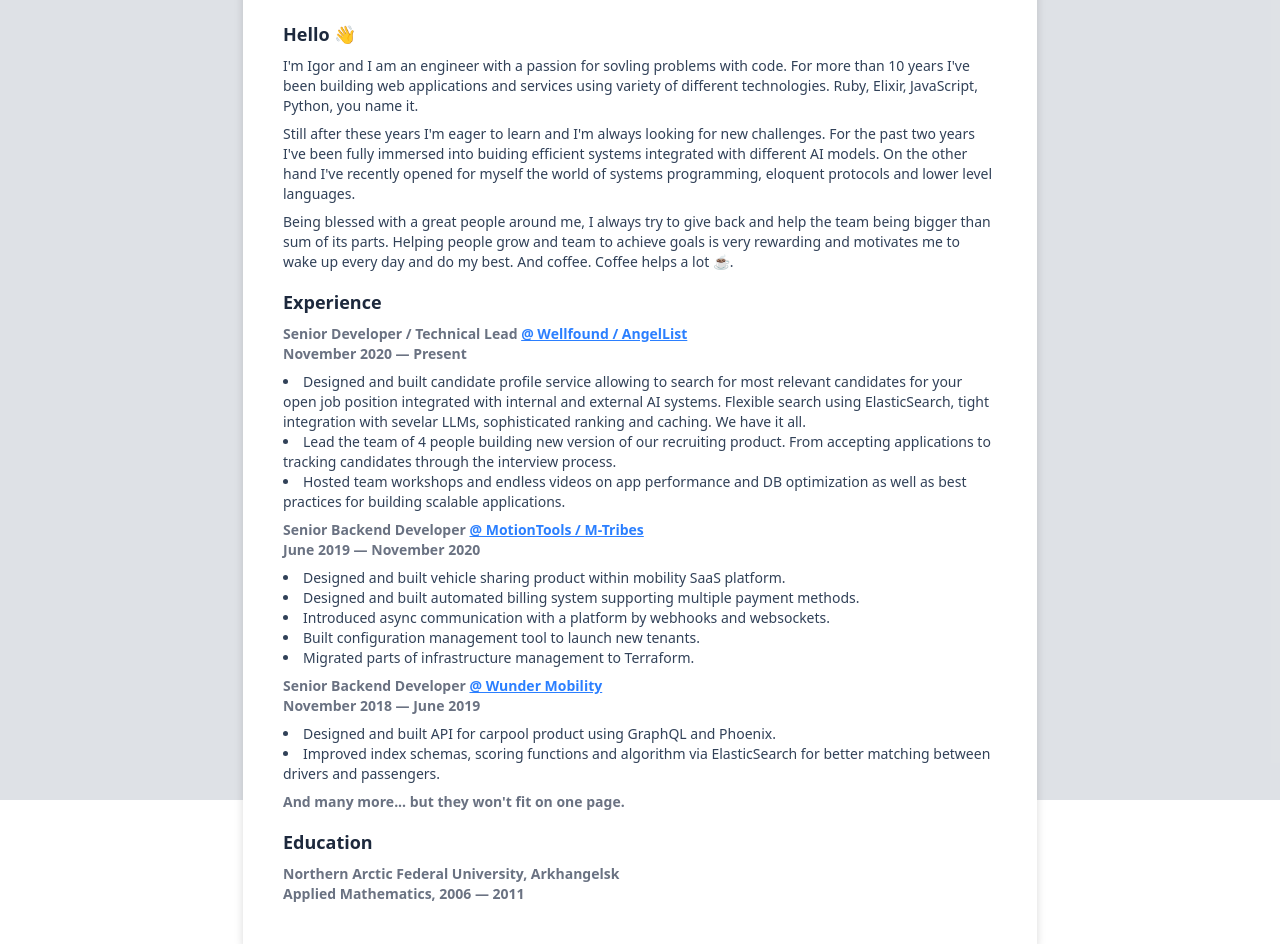
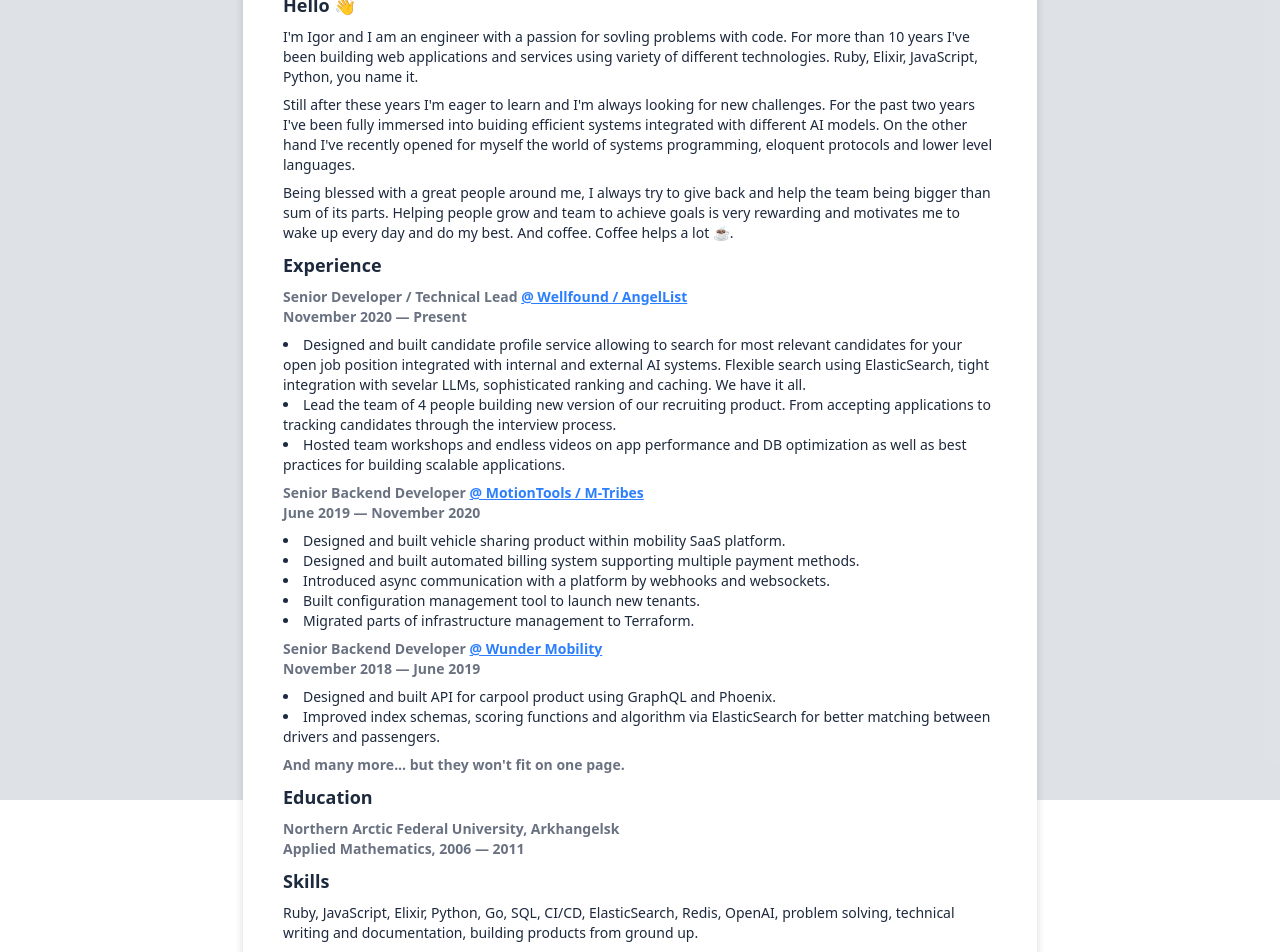
Before and after one commit to igor-ladkin/resume, a React (Vite) app: page / in a window 1280 px wide. Shown: the top 952 px of the page. Built offline with nearby package versions, Linux system fonts and the light colour scheme.

Commit message:
Add skills

```diff
--- a/src/App.tsx
+++ b/src/App.tsx
@@ -1,23 +1,25 @@
 import Contacts from "./components/Contacts";
 import Education from "./components/Education";
 import Experience from "./components/Experience";
+import Skills from "./components/Skills";
 import Summary from "./components/Summary";
 
 function App() {
   return (
     <div className="bg-gray-300/70 flex flex-col justify-center items-center w-[100vw] h-[100vh] print:bg-white print:p-0 print:w-[794px] print:h-[1123px] print:shadow-none">
-      <div className="flex flex-col gap-6 w-[794px] h-[1123px] drop-shadow-lg bg-white print:shadow-none p-10">
+      <div className="flex flex-col gap-3 w-[794px] h-[1123px] drop-shadow-lg bg-white print:shadow-none p-10 text-slate-800">
         <header className="flex flex-row justify-between">
-          <h1 className="text-5xl font-bold text-slate-800">
+          <h1 className="text-5xl font-bold">
             Igor <br />
             Ladkin
           </h1>
           <Contacts />
         </header>
-        <main className="flex flex-col gap-4 text-sm font-light text-slate-700">
+        <main className="flex flex-col gap-2 text-sm font-light">
           <Summary />
           <Experience />
           <Education />
+          <Skills />
         </main>
       </div>
     </div>
--- a/src/components/Contacts.tsx
+++ b/src/components/Contacts.tsx
@@ -1,6 +1,6 @@
 function Contacts() {
   return (
-    <ul className="text-sm font-light text-slate-700">
+    <ul className="text-sm font-light">
       <li>
         email:{" "}
         <a
--- a/src/components/Education.tsx
+++ b/src/components/Education.tsx
@@ -1,7 +1,7 @@
 function Education() {
   return (
     <div className="flex flex-col gap-2">
-      <h2 className="text-lg font-semibold text-slate-800">Education</h2>
+      <h2 className="text-lg font-semibold ">Education</h2>
       <div className="flex flex-col gap-2">
         <h3 className="font-semibold text-gray-500">
           Northern Arctic Federal University, Arkhangelsk
--- a/src/components/Experience.tsx
+++ b/src/components/Experience.tsx
@@ -1,7 +1,7 @@
 function Experience() {
   return (
     <div className="flex flex-col gap-2">
-      <h2 className="text-lg font-semibold text-slate-800">Experience</h2>
+      <h2 className="text-lg font-semibold">Experience</h2>
       <div className="flex flex-col gap-2">
         <h3 className="font-semibold text-gray-500">
           Senior Developer / Technical Lead{" "}
--- /dev/null
+++ b/src/components/Skills.tsx
@@ -0,0 +1,14 @@
+function Skills() {
+  return (
+    <div className="flex flex-col gap-2">
+      <h2 className="text-lg font-semibold">Skills</h2>
+      <p>
+        Ruby, JavaScript, Elixir, Python, Go, SQL, CI/CD, ElasticSearch, Redis,
+        OpenAI, problem solving, technical writing and documentation, building
+        products from ground up.
+      </p>
+    </div>
+  );
+}
+
+export default Skills;
--- a/src/components/Summary.tsx
+++ b/src/components/Summary.tsx
@@ -1,7 +1,7 @@
 function Summary() {
   return (
     <div className="flex flex-col gap-2 ">
-      <h2 className="text-lg font-semibold text-slate-800">Hello 👋</h2>
+      <h2 className="text-lg font-semibold">Hello 👋</h2>
       <p>
         I'm Igor and I am an engineer with a passion for sovling problems with
         code. For more than 10 years I've been building web applications and
```
